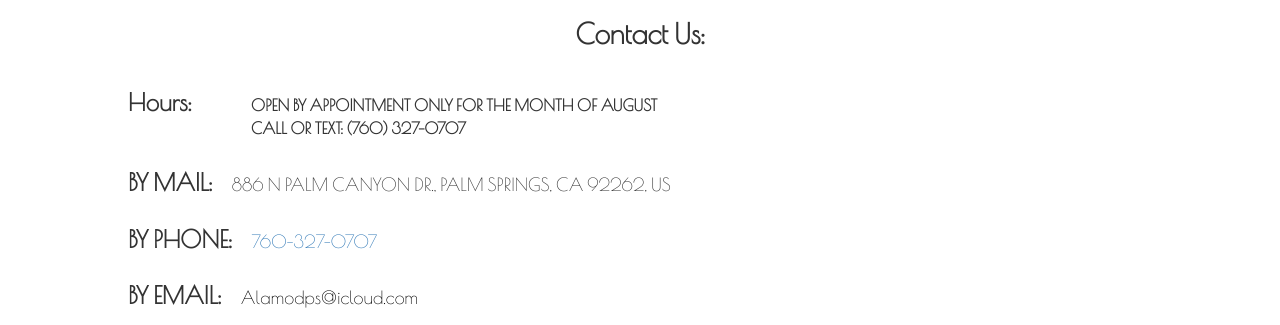
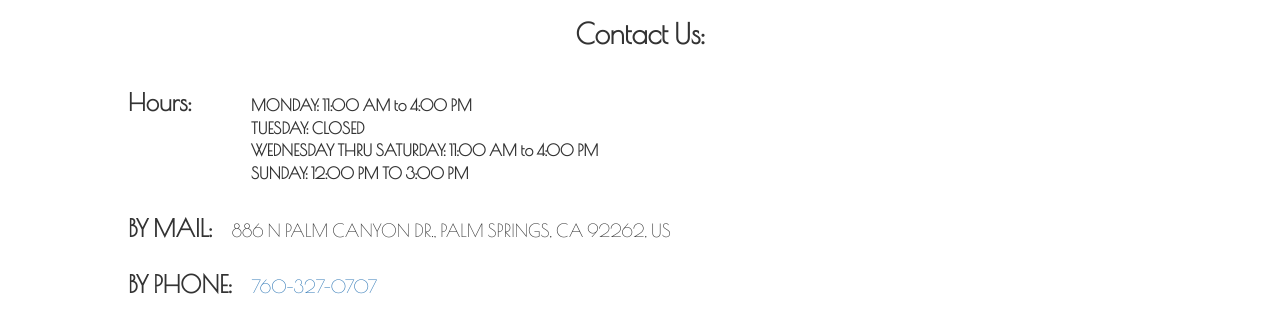
Before and after one commit to jbmills327/alamod, a website: page public/html/contact.html in a window 1280 px wide. Shown: the part 98-423 px from the top of the page. Drawn offline with nearby package versions, Linux system fonts and the light colour scheme; files whose address does not match are found by name.

Commit message:
Updated Hours Again

```diff
--- a/public/html/contact.html
+++ b/public/html/contact.html
@@ -48,8 +48,10 @@
     justify-content: flex-start; margin-left: 10%; align-items: baseline">
         <h3 style="font-family: 'Poiret One', cursive; font-weight: bolder">Hours:</h3>
         <ul style="list-style-type: none;">
-            <li style="font-family: 'Poiret One', cursive; margin-left: 20px; font-size: 16px;"><b>OPEN BY APPOINTMENT ONLY FOR THE MONTH OF AUGUST</b></li>
-            <li style="font-family: 'Poiret One', cursive; margin-left: 20px; font-size: 16px;"><b>CALL OR TEXT: (760) 327-0707</b></li>
+            <li style="font-family: 'Poiret One', cursive; margin-left: 20px; font-size: 16px;"><b>MONDAY: 11:00 AM to 4:00 PM</b></li>
+            <li style="font-family: 'Poiret One', cursive; margin-left: 20px; font-size: 16px;"><b>TUESDAY: CLOSED</b></li>
+            <li style="font-family: 'Poiret One', cursive; margin-left: 20px; font-size: 16px;"><b>WEDNESDAY THRU SATURDAY: 11:00 AM to 4:00 PM</b></li>
+            <li style="font-family: 'Poiret One', cursive; margin-left: 20px; font-size: 16px;"><b>SUNDAY: 12:00 PM TO 3:00 PM</b></li>
         </ul>
     </div>
     <div style="display: flex; flex-direction: row;
```
